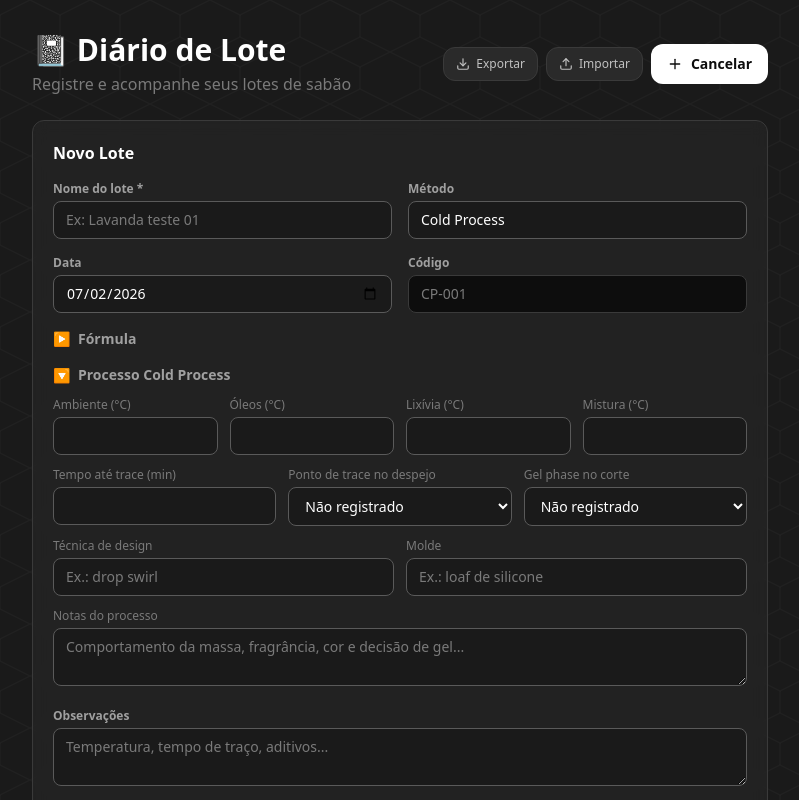
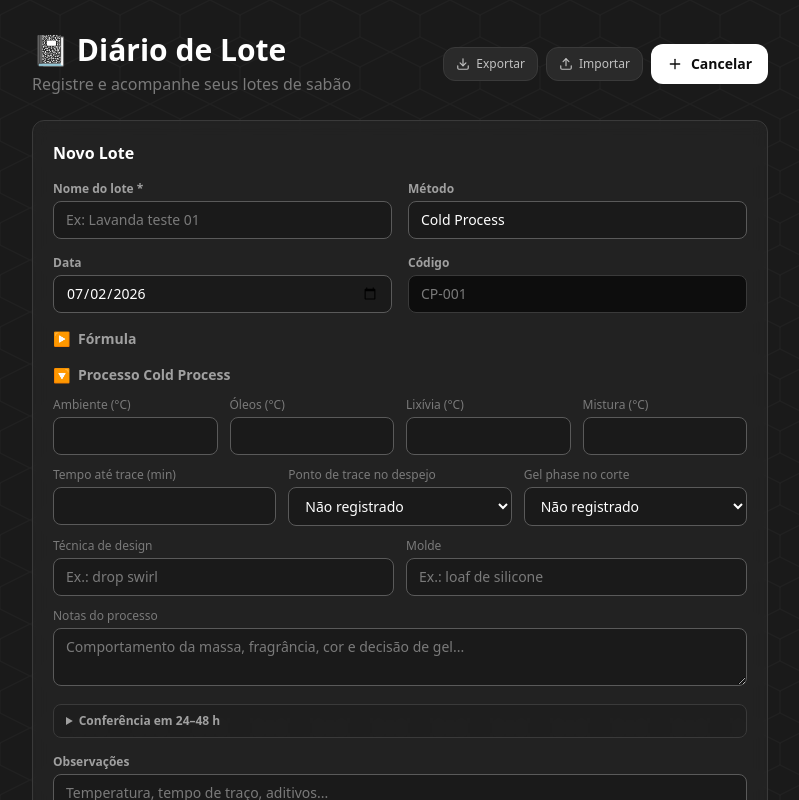
Before and after one commit to PedroAkaki/moonrock-saboaria, a Next.js app: page /diario in a window 1280 px wide. Both pictures are taken after a click on the button "Novo Lote". Shown: the top 800 px of the page, without its empty margins (240-1039 px from the left). Built offline with nearby package versions, Linux system fonts and the light colour scheme.

Commit message:
feat: add Cold Process unmold check

```diff
--- a/app/diario/page.tsx
+++ b/app/diario/page.tsx
@@ -51,6 +51,19 @@ const METHOD_LABELS: Record<SoapMethod, string> = {
   hot_process: "Hot Process",
   other: "Outro",
 };
+
+const TRACE_LABELS = {
+  emulsion: "Emulsão estável",
+  light: "Trace leve",
+  medium: "Trace médio",
+  heavy: "Trace pesado",
+} as const;
+
+const GEL_PHASE_LABELS = {
+  full: "Gel completo",
+  partial: "Gel parcial",
+  none: "Sem gel",
+} as const;
 
 function todayStr(): string {
   return new Date().toISOString().slice(0, 10);
@@ -474,9 +487,20 @@ export default function DiarioPage() {
                 {isBatchV2(batch) && batch.processData?.method === "cold_process" && (
                   <div className="flex flex-wrap gap-3 text-xs text-moon-400">
                     {batch.processData.mixingTempC !== undefined && <span>{batch.processData.mixingTempC}°C na mistura</span>}
-                    {batch.processData.tracePointAtPour && <span>Trace: {batch.processData.tracePointAtPour}</span>}
-                    {batch.processData.gelPhase && <span>Gel: {batch.processData.gelPhase}</span>}
+                    {batch.processData.tracePointAtPour && <span>Trace: {TRACE_LABELS[batch.processData.tracePointAtPour]}</span>}
+                    {batch.processData.gelPhase && <span>Gel: {GEL_PHASE_LABELS[batch.processData.gelPhase]}</span>}
                     {batch.processData.designTechnique && <span>Técnica: {batch.processData.designTechnique}</span>}
+                  </div>
+                )}
+
+                {isBatchV2(batch) && batch.processData?.method === "cold_process" && batch.processData.unmoldCheck && (
+                  <div className="rounded-lg border border-moon-600 bg-moon-800/40 px-3 py-2 text-xs text-moon-300">
+                    <span className="font-semibold">Conferência 24–48 h · {batch.processData.unmoldCheck.checkedAt}</span>
+                    <span className="ml-2">{batch.processData.unmoldCheck.unmolded ? "Desenformado" : "Ainda no molde"}</span>
+                    {batch.processData.unmoldCheck.surfaceCondition && <span className="ml-2">· {batch.processData.unmoldCheck.surfaceCondition}</span>}
+                    {batch.processData.unmoldCheck.sodaAsh && <span className="ml-2">· cinza de soda</span>}
+                    {batch.processData.unmoldCheck.cracking && <span className="ml-2">· rachaduras</span>}
+                    {batch.processData.unmoldCheck.separation && <span className="ml-2">· separação</span>}
                   </div>
                 )}
 
--- a/components/ColdProcessFields.tsx
+++ b/components/ColdProcessFields.tsx
@@ -11,9 +11,16 @@ function optionalNumber(value: string): number | undefined {
   return value === "" ? undefined : Number(value);
 }
 
+function today(): string {
+  return new Date().toISOString().slice(0, 10);
+}
+
 export default function ColdProcessFields({ value, onChange }: ColdProcessFieldsProps) {
   const update = <Key extends keyof ColdProcessData>(key: Key, nextValue: ColdProcessData[Key]) => {
     onChange({ ...value, [key]: nextValue });
+  };
+  const updateUnmoldCheck = (next: NonNullable<ColdProcessData["unmoldCheck"]>) => {
+    update("unmoldCheck", next);
   };
 
   return (
@@ -68,8 +75,95 @@ export default function ColdProcessFields({ value, onChange }: ColdProcessFields
             className="w-full bg-moon-800 border border-moon-500 rounded-lg px-3 py-2 text-sm text-white placeholder-moon-400"
           />
         </div>
+        <details className="rounded-lg border border-moon-600 bg-moon-800/40 px-3 py-2">
+          <summary className="cursor-pointer text-xs font-semibold text-moon-300">
+            Conferência em 24–48 h
+          </summary>
+          <p className="mt-1 text-xs text-moon-400">
+            Registre o desmolde e sinais visuais iniciais. Esta conferência é opcional e não substitui a avaliação ao fim da cura.
+          </p>
+          {value.unmoldCheck === undefined ? (
+            <button
+              type="button"
+              onClick={() => updateUnmoldCheck({ checkedAt: today(), unmolded: false })}
+              className="mt-3 rounded-lg border border-moon-500 px-3 py-1.5 text-xs text-moon-200 hover:border-moon-300"
+            >
+              Registrar conferência
+            </button>
+          ) : (
+            <div className="mt-3 space-y-3">
+              <div className="grid grid-cols-1 sm:grid-cols-3 gap-3">
+                <div>
+                  <label className="block text-xs text-moon-400 mb-1">Data da conferência</label>
+                  <input
+                    type="date"
+                    required
+                    value={value.unmoldCheck.checkedAt}
+                    onChange={(event) => updateUnmoldCheck({ ...value.unmoldCheck!, checkedAt: event.target.value })}
+                    className="w-full bg-moon-800 border border-moon-500 rounded-lg px-3 py-2 text-sm text-white"
+                  />
+                </div>
+                <SelectField
+                  label="Desmolde"
+                  value={value.unmoldCheck.unmolded ? "unmolded" : "not_unmolded"}
+                  onChange={(next) => updateUnmoldCheck({ ...value.unmoldCheck!, unmolded: next === "unmolded" })}
+                  options={[
+                    ["not_unmolded", "Ainda não desenformou"],
+                    ["unmolded", "Desenformado"],
+                  ]}
+                />
+                <SelectField
+                  label="Toque da superfície"
+                  value={value.unmoldCheck.surfaceCondition ?? ""}
+                  onChange={(next) => updateUnmoldCheck({
+                    ...value.unmoldCheck!,
+                    surfaceCondition: next === "" ? undefined : next as NonNullable<ColdProcessData["unmoldCheck"]>["surfaceCondition"],
+                  })}
+                  options={[
+                    ["", "Não registrado"],
+                    ["firm", "Firme"],
+                    ["soft", "Macio"],
+                    ["sticky", "Pegajoso"],
+                    ["unknown", "Não sei avaliar"],
+                  ]}
+                />
+              </div>
+              <div className="flex flex-wrap gap-x-4 gap-y-2 text-xs text-moon-300">
+                <CheckField label="Cinza de soda" checked={value.unmoldCheck.sodaAsh ?? false} onChange={(checked) => updateUnmoldCheck({ ...value.unmoldCheck!, sodaAsh: checked })} />
+                <CheckField label="Rachaduras" checked={value.unmoldCheck.cracking ?? false} onChange={(checked) => updateUnmoldCheck({ ...value.unmoldCheck!, cracking: checked })} />
+                <CheckField label="Separação visível" checked={value.unmoldCheck.separation ?? false} onChange={(checked) => updateUnmoldCheck({ ...value.unmoldCheck!, separation: checked })} />
+              </div>
+              <div>
+                <label className="block text-xs text-moon-400 mb-1">Notas da conferência</label>
+                <textarea
+                  value={value.unmoldCheck.notes ?? ""}
+                  onChange={(event) => updateUnmoldCheck({ ...value.unmoldCheck!, notes: event.target.value || undefined })}
+                  placeholder="Ex.: corte limpo, cantos ainda macios..."
+                  rows={2}
+                  className="w-full bg-moon-800 border border-moon-500 rounded-lg px-3 py-2 text-sm text-white placeholder-moon-400"
+                />
+              </div>
+              <button
+                type="button"
+                onClick={() => update("unmoldCheck", undefined)}
+                className="text-xs text-moon-400 underline hover:text-white"
+              >
+                Remover conferência
+              </button>
+            </div>
+          )}
+        </details>
       </div>
     </details>
+  );
+}
+
+function CheckField({ label, checked, onChange }: { label: string; checked: boolean; onChange: (checked: boolean) => void }) {
+  return (
+    <label className="inline-flex items-center gap-2 cursor-pointer">
+      <input type="checkbox" checked={checked} onChange={(event) => onChange(event.target.checked)} />
+      {label}
+    </label>
   );
 }
 
--- a/lib/batch/decoder.ts
+++ b/lib/batch/decoder.ts
@@ -17,6 +17,7 @@ import type {
   BatchV2,
   BatchYield,
   ColdProcessData,
+  ColdProcessUnmoldCheck,
   LegacyBatchCure,
   LegacyBatchData,
   MeltAndPourData,
@@ -247,6 +248,43 @@ function parseResult(value: unknown): DecodeResult<BatchResult | undefined> {
   });
 }
 
+function parseOptionalBoolean(record: Record<string, unknown>, key: string, path: string): DecodeResult<boolean | undefined> {
+  const value = record[key];
+  if (value === undefined) return ok(undefined);
+  return typeof value === "boolean" ? ok(value) : fail(`${path} deve ser booleano.`);
+}
+
+function parseColdProcessUnmoldCheck(value: unknown): DecodeResult<ColdProcessUnmoldCheck | undefined> {
+  if (value === undefined) return ok(undefined);
+  if (!isRecord(value)) return fail("processData.unmoldCheck deve ser um objeto.");
+  const checkedAt = parseRequiredString(value, "checkedAt", "processData.unmoldCheck.checkedAt");
+  if (!checkedAt.success) return checkedAt;
+  if (typeof value.unmolded !== "boolean") {
+    return fail("processData.unmoldCheck.unmolded deve ser booleano.");
+  }
+  const surfaceCondition = value.surfaceCondition;
+  if (surfaceCondition !== undefined && surfaceCondition !== "firm" && surfaceCondition !== "soft" && surfaceCondition !== "sticky" && surfaceCondition !== "unknown") {
+    return fail("processData.unmoldCheck.surfaceCondition não é reconhecido.");
+  }
+  const sodaAsh = parseOptionalBoolean(value, "sodaAsh", "processData.unmoldCheck.sodaAsh");
+  const cracking = parseOptionalBoolean(value, "cracking", "processData.unmoldCheck.cracking");
+  const separation = parseOptionalBoolean(value, "separation", "processData.unmoldCheck.separation");
+  const notes = parseOptionalString(value, "notes", "processData.unmoldCheck.notes");
+  if (!sodaAsh.success) return sodaAsh;
+  if (!cracking.success) return cracking;
+  if (!separation.success) return separation;
+  if (!notes.success) return notes;
+  return ok({
+    checkedAt: checkedAt.data,
+    unmolded: value.unmolded,
+    ...(surfaceCondition === undefined ? {} : { surfaceCondition }),
+    ...(sodaAsh.data === undefined ? {} : { sodaAsh: sodaAsh.data }),
+    ...(cracking.data === undefined ? {} : { cracking: cracking.data }),
+    ...(separation.data === undefined ? {} : { separation: separation.data }),
+    ...(notes.data === undefined ? {} : { notes: notes.data }),
+  });
+}
+
 function parseColdProcessData(record: Record<string, unknown>): DecodeResult<ColdProcessData> {
   const ambientTempC = parseOptionalNumber(record, "ambientTempC", "processData.ambientTempC");
   const oilTempC = parseOptionalNumber(record, "oilTempC", "processData.oilTempC");
@@ -256,6 +294,7 @@ function parseColdProcessData(record: Record<string, unknown>): DecodeResult<Col
   const designTechnique = parseOptionalString(record, "designTechnique", "processData.designTechnique");
   const moldName = parseOptionalString(record, "moldName", "processData.moldName");
   const notes = parseOptionalString(record, "notes", "processData.notes");
+  const unmoldCheck = parseColdProcessUnmoldCheck(record.unmoldCheck);
   const tracePointAtPour = record.tracePointAtPour;
   if (tracePointAtPour !== undefined && tracePointAtPour !== "emulsion" && tracePointAtPour !== "light" && tracePointAtPour !== "medium" && tracePointAtPour !== "heavy") {
     return fail("processData.tracePointAtPour não é reconhecido.");
@@ -272,6 +311,7 @@ function parseColdProcessData(record: Record<string, unknown>): DecodeResult<Col
   if (!designTechnique.success) return designTechnique;
   if (!moldName.success) return moldName;
   if (!notes.success) return notes;
+  if (!unmoldCheck.success) return unmoldCheck;
   return ok({
     method: "cold_process",
     ...(ambientTempC.data === undefined ? {} : { ambientTempC: ambientTempC.data }),
@@ -281,6 +321,7 @@ function parseColdProcessData(record: Record<string, unknown>): DecodeResult<Col
     ...(traceTimeMinutes.data === undefined ? {} : { traceTimeMinutes: traceTimeMinutes.data }),
     ...(tracePointAtPour === undefined ? {} : { tracePointAtPour }),
     ...(gelPhase === undefined ? {} : { gelPhase }),
+    ...(unmoldCheck.data === undefined ? {} : { unmoldCheck: unmoldCheck.data }),
     ...(designTechnique.data === undefined ? {} : { designTechnique: designTechnique.data }),
     ...(moldName.data === undefined ? {} : { moldName: moldName.data }),
     ...(notes.data === undefined ? {} : { notes: notes.data }),
--- a/lib/batch/repository.ts
+++ b/lib/batch/repository.ts
@@ -144,7 +144,10 @@ function cloneFormula(formula: CreateBatchInput["formula"]): CreateBatchInput["f
 }
 
 function cloneProcessData(processData: ColdProcessData): ColdProcessData {
-  return { ...processData };
+  return {
+    ...processData,
+    ...(processData.unmoldCheck === undefined ? {} : { unmoldCheck: { ...processData.unmoldCheck } }),
+  };
 }
 
 function withObservations(result: BatchResult | undefined, observations: string | undefined): BatchResult | undefined {
```
Also changed, not shown: lib/batch/types.ts (+19 -0 lines), 2 other files (tests, documents, lock files or other folders).
